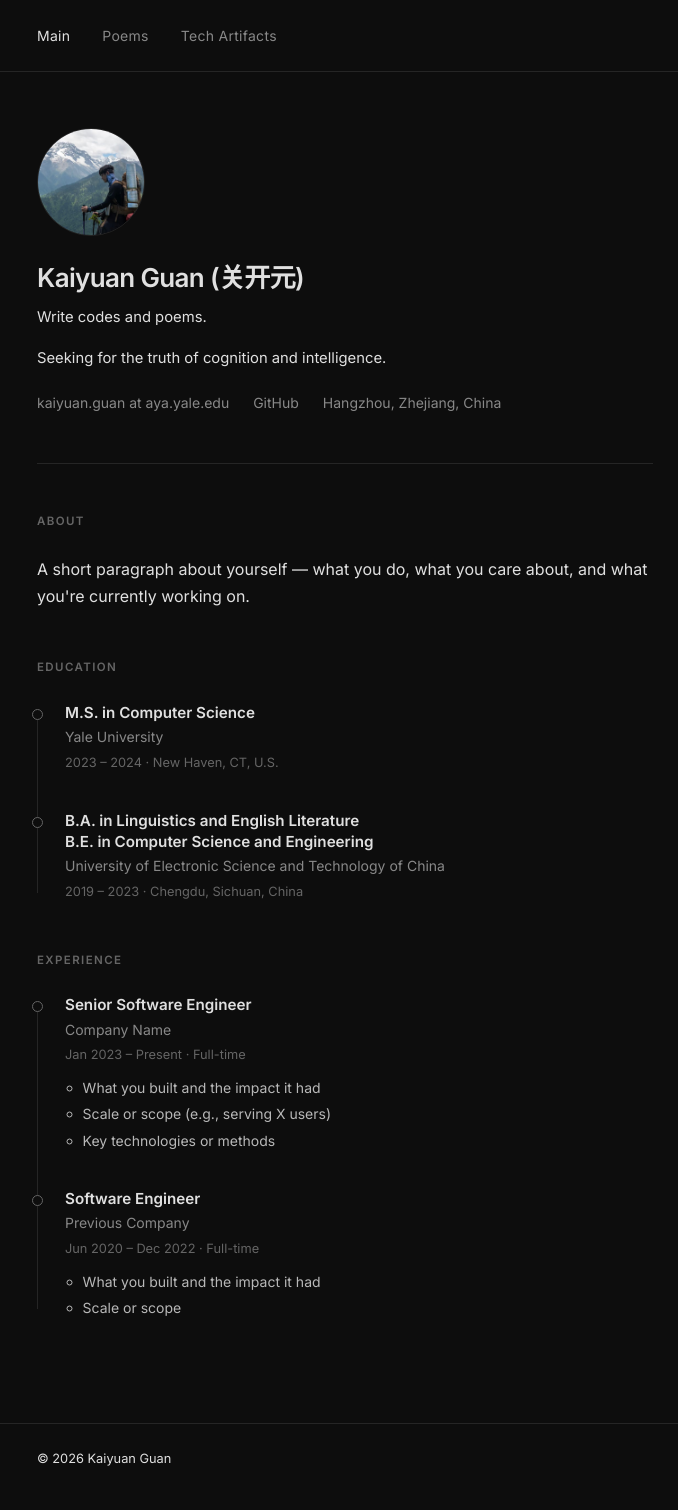
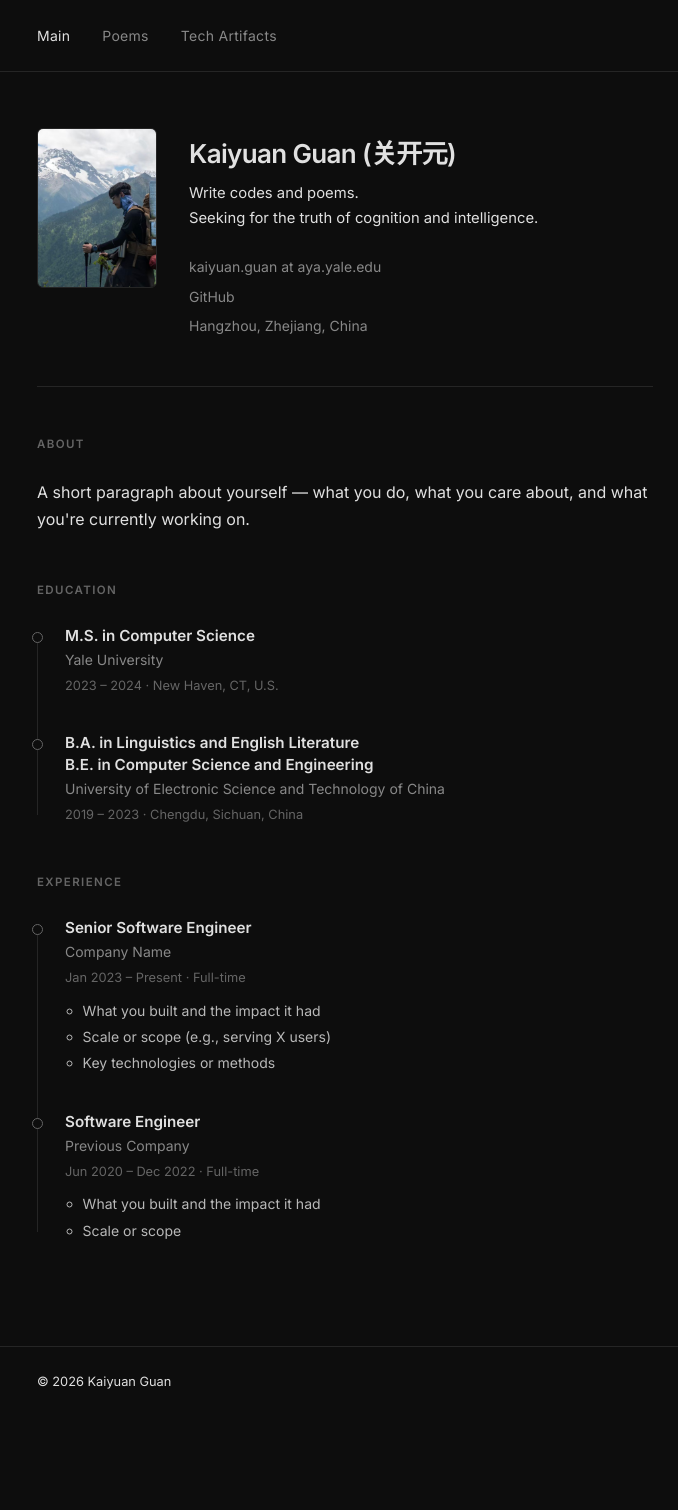
Before and after one commit to WilfredGuan/wilfredguan.github.io, a Jekyll site: the page built from index.html, in a window 1280 px wide. Shown: the whole page, without its empty margins (295-973 px from the left). Built offline with Jekyll 4.4.1, drawn with Linux system fonts in a browser that asks for light colours; after the commit the page ends 1432 px from its top, so only the background shows below that.

Commit message:
edit profile & photo

```diff
--- a/assets/css/style.css
+++ b/assets/css/style.css
@@ -113,25 +113,29 @@ a:hover {
 
 /* ── Profile Section ── */
 .profile {
+  display: flex;
+  align-items: flex-start;
+  gap: 2rem;
   margin-bottom: 3rem;
   padding-bottom: 3rem;
   border-bottom: 1px solid var(--border);
 }
 
 .profile-photo {
-  width: 108px;
-  height: 108px;
-  border-radius: 50%;
+  /* Adjust width/height here to control crop size */
+  width: 120px;
+  height: 160px;
+  border-radius: 6px;
   object-fit: cover;
-  margin-bottom: 1.25rem;
+  object-position: center top;
   border: 1px solid var(--border);
-  display: block;
+  flex-shrink: 0;
 }
 
 .profile-photo-placeholder {
-  width: 108px;
-  height: 108px;
-  border-radius: 50%;
+  width: 120px;
+  height: 160px;
+  border-radius: 6px;
   background: var(--bg-surface);
   border: 1px dashed var(--text-dim);
   display: flex;
@@ -140,8 +144,15 @@ a:hover {
   color: var(--text-dim);
   font-size: 0.72rem;
   line-height: 1.4;
-  margin-bottom: 1.25rem;
   text-align: center;
+  flex-shrink: 0;
+}
+
+.profile-info {
+  display: flex;
+  flex-direction: column;
+  justify-content: flex-start;
+  padding-top: 0.25rem;
 }
 
 .profile-name {
@@ -157,11 +168,15 @@ a:hover {
   margin-bottom: 1.25rem;
 }
 
+.profile-tagline p {
+  margin: 0;
+}
+
 .contact-list {
   list-style: none;
   display: flex;
-  flex-wrap: wrap;
-  gap: 0.375rem 1.5rem;
+  flex-direction: column;
+  gap: 0.35rem;
   margin-top: 0.25rem;
 }
 
--- a/index.html
+++ b/index.html
@@ -13,6 +13,7 @@ title: Home
   <img src="{{ '/assets/images/personal.pic.jpg' | relative_url }}" alt="Kaiyuan" class="profile-photo">
   <!-- <div class="profile-photo-placeholder">your<br>photo</div> -->
 
+  <div class="profile-info">
     <div class="profile-name">Kaiyuan Guan (关开元)</div>
     <div class="profile-tagline">
       <p>Write codes and poems.</p>
@@ -25,6 +26,7 @@ title: Home
       <!-- <li><a href="https://linkedin.com/in/yourprofile" target="_blank" rel="noopener">LinkedIn</a></li> -->
       <li>Hangzhou, Zhejiang, China</li>
     </ul>
+  </div>
 </section>
 
 <!-- ── About ── -->
```
Lines whose indentation alone changed are shown as unchanged.
